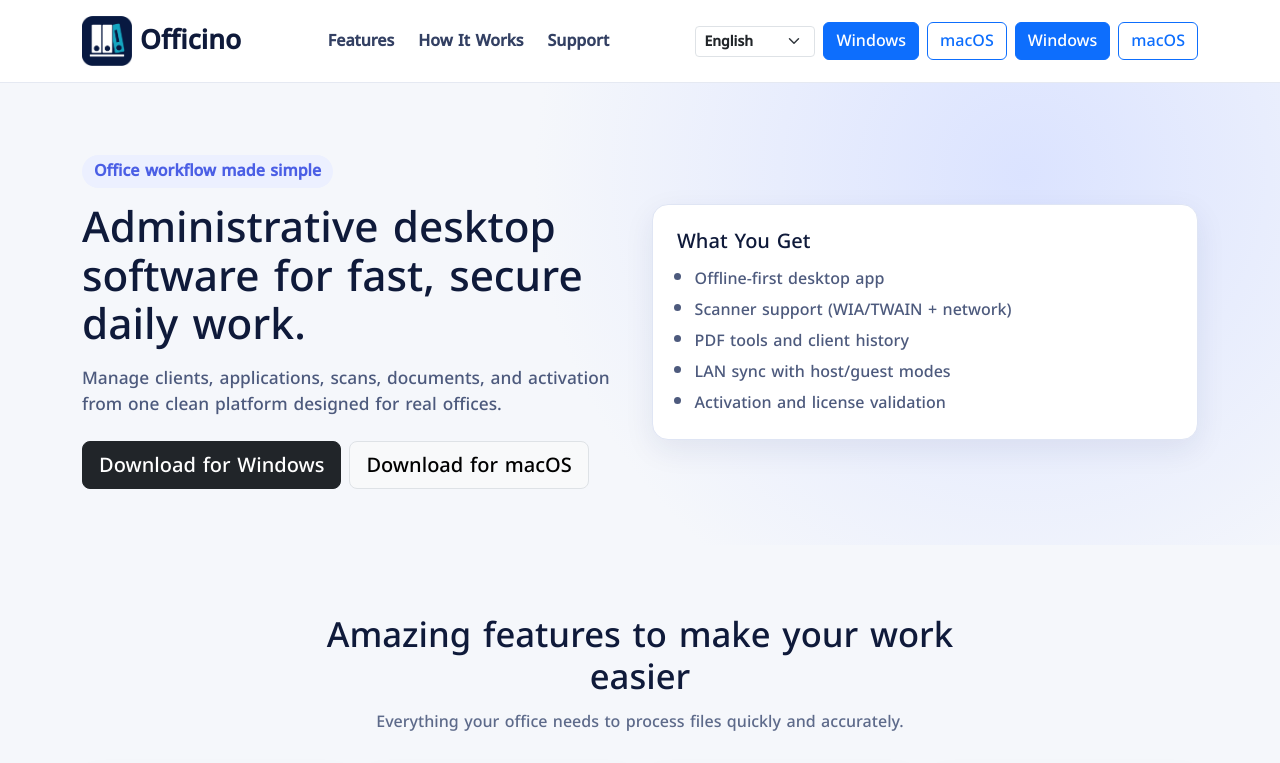
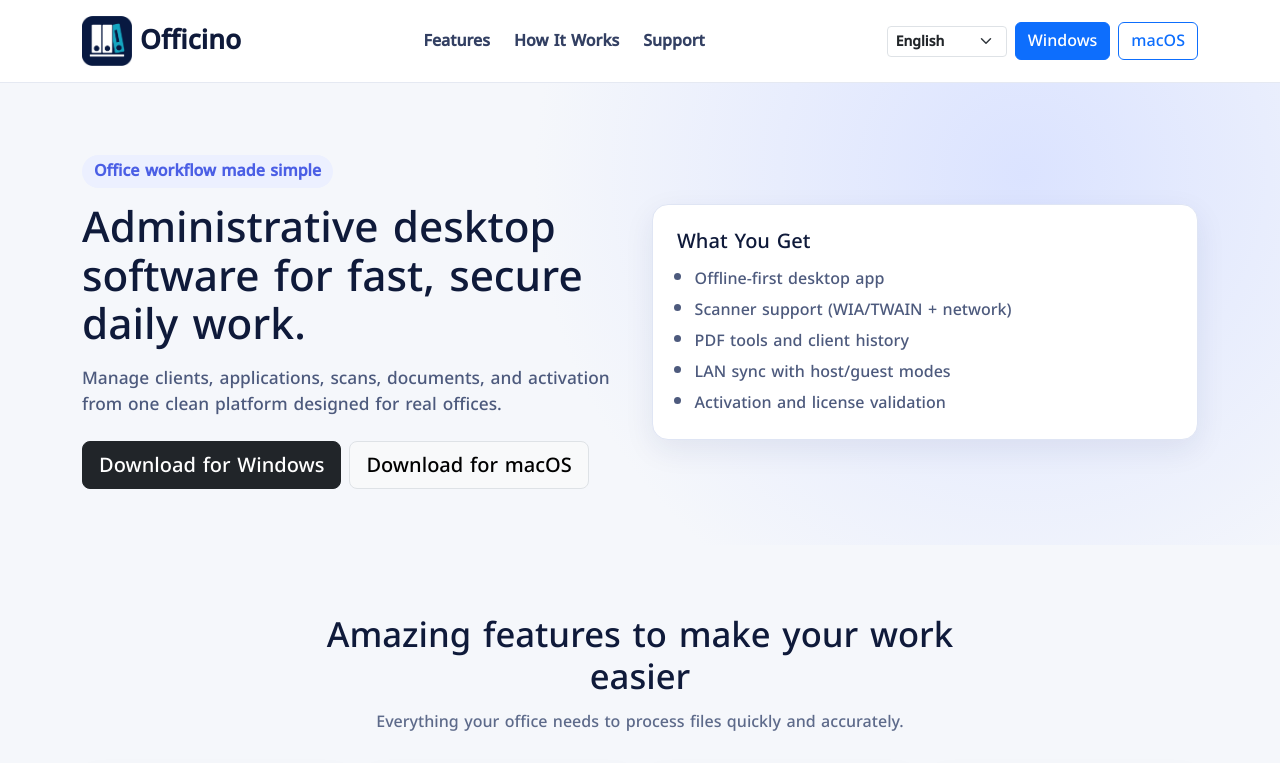
Before and after one commit to assouljawad97-lang/server, a website: page public/index.html in a window 1280 px wide. Shown: the top 763 px of the page. Drawn offline with Linux system fonts and the light colour scheme; no server answers.

Commit message:
Update index.html

```diff
--- a/public/index.html
+++ b/public/index.html
@@ -27,8 +27,6 @@
           <option value="es">Español</option>
           <option value="ar">Arabic</option>
         </select>
-        <a id="downloadWindows" class="btn btn-primary" href="#" target="_blank" rel="noopener" data-i18n="buttons.windows">Windows</a>
-        <a id="downloadMac" class="btn btn-outline-primary" href="#" target="_blank" rel="noopener" data-i18n="buttons.mac">macOS</a>
       <div class="d-flex gap-2">
         <a id="downloadWindows" class="btn btn-primary" href="https://drive.google.com/file/d/1WNl7r0bwh9JufBDMWBIZCV8VaGxHy4G8/view?usp=drive_link" target="_blank" rel="noopener">Windows</a>
         <a id="downloadMac" class="btn btn-outline-primary" href="#" target="_blank" rel="noopener">macOS</a>
```
